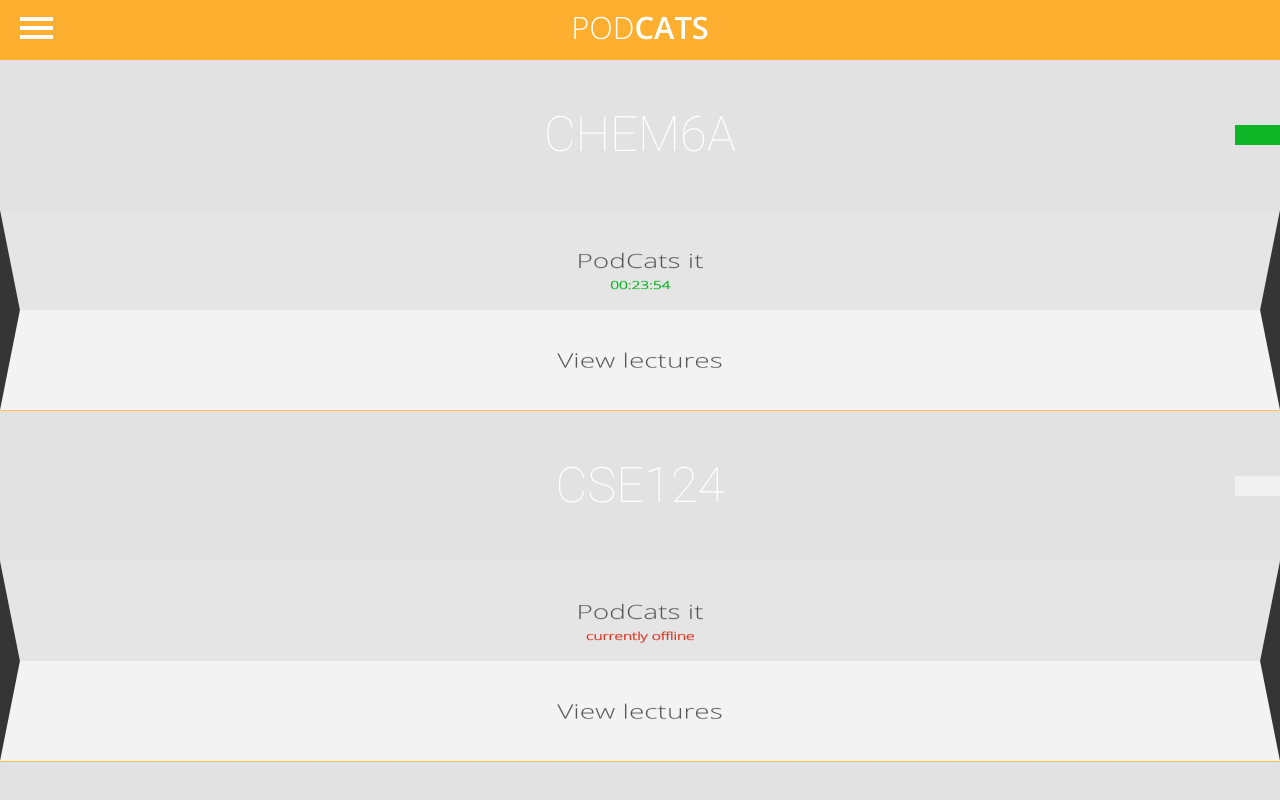
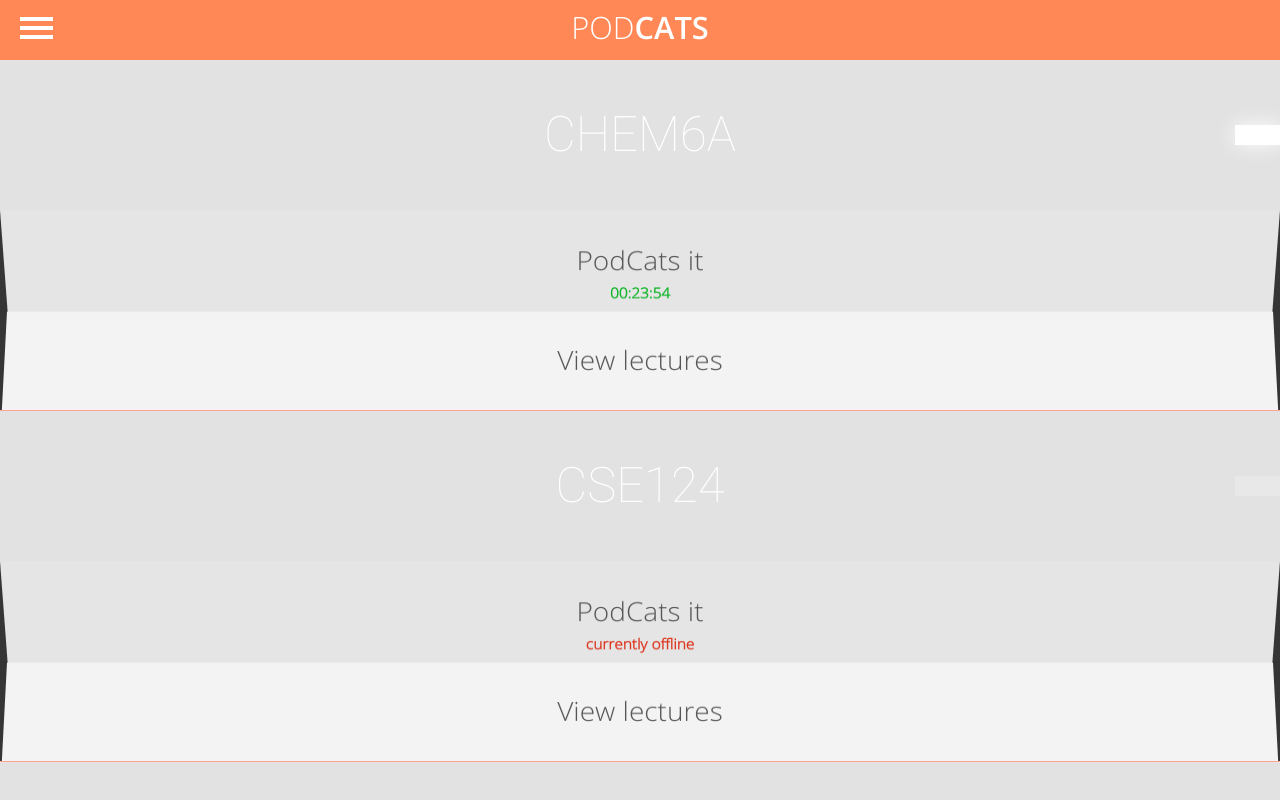
Before and after one commit to freeqinc/podcats, a website: page static/home.html in a window 1280 px wide. Shown: the top 800 px of the page. Drawn offline with nearby package versions, Linux system fonts and the light colour scheme.

Commit message:
OMG STUFF

```diff
--- a/static/home.html
+++ b/static/home.html
@@ -28,8 +28,9 @@
 			<div class="burger-2 burger-line"></div>
 			<div class="burger-3 burger-line"></div>
 		</div>
-		<div class="nav-logo">
+		<div class="nav-logo link-button">
 			POD<span class="logo-bold">CATS</span>
+			<a href="./home.html" class="hidden-link"></a>
 		</div>
 	</div>
 	<div class="navigation-expand">
--- a/static/js/course-fold.js
+++ b/static/js/course-fold.js
@@ -40,13 +40,13 @@ $(window).load(function() {
 			});
 
 			course.find('.course-expand-1').velocity('stop').velocity({
-				rotateX: '45deg',
+				rotateX: '20deg',
 			},{
 				duration: animateTime,
 			});
 
 			course.find('.course-expand-2').velocity('stop').velocity({
-				rotateX: '-45deg',
+				rotateX: '-20deg',
 			},{
 				duration: animateTime,
 			});
--- a/static/js/importnav.js
+++ b/static/js/importnav.js
@@ -5,8 +5,9 @@ function importnav(){
 	document.write("			<div class=\"burger-2 burger-line\"><\/div>");
 	document.write("			<div class=\"burger-3 burger-line\"><\/div>");
 	document.write("		<\/div>");
-	document.write("		<div class=\"nav-logo\">");
+	document.write("	<div class=\"nav-logo link-button\">");
 	document.write("			POD<span class=\"logo-bold\">CATS<\/span> ");
+	document.write("			<a href=\".\/home.html\" class=\"hidden-link\"><\/a>");
 	document.write("		<\/div>");
 	document.write("	<\/div>");
 	document.write("	<div class=\"navigation-expand\">");
--- a/static/style/style.css
+++ b/static/style/style.css
@@ -88,6 +88,10 @@ input {
 	outline: none;
 }
 
+.link-button{
+	cursor: pointer;
+}
+
 
 html, body {
 	height: 100%;
@@ -102,7 +106,8 @@ html, body {
 body {
 	height: 100%;
 	width: 100%;
-	background-color: #FFAF30;
+	/*background-color: #FFAF30;*/
+	background: #FF8856;
 	position: relative;
 }
 
@@ -111,7 +116,8 @@ body {
 	width: 100%;
 	position: fixed;
 	height: 60px;
-	background: #FFAF30;
+	/*background-color: #FFAF30;*/
+	background: #FF8856;
 	z-index: 9999;
 }
 
@@ -122,6 +128,7 @@ body {
 	width: 33px;
 	height: 22px;
 	cursor: pointer;
+	z-index: 2;
 }
 
 .burger-line{
@@ -142,13 +149,13 @@ body {
 }
 
 .nav-logo{
-	width: 100%;
+	width: 180px;
+	margin: 0 auto;
 	text-align: center;
-	right: 20px;
-	height: 60px;
 	line-height: 55px;
 	color: #FFFFFF;
 	font-size: 2.2em;
+	z-index: 0;
 }
 
 .logo-bold{
@@ -182,7 +189,7 @@ body {
 }
 
 .navigation-button:hover{
-	color: #FFAF30;
+	color: #353535;
 }
 
 /* PAGE GENERAL STYLES */
@@ -201,7 +208,8 @@ body {
 	width: 100%;
 	height: 150px;
 	line-height: 150px;
-	border-bottom: 1px solid #FFC150;
+	/*border-bottom: 1px solid #FFC150;*/
+	border-bottom: 1px solid #FFA393;
 	overflow: hidden;
 	font-size: 3.5em;
 	color: #ffffff;
@@ -214,7 +222,7 @@ body {
 	top: 65px;
 	width: 45px;
 	height: 20px;
-	background: rgba(255,255,255,0.5);
+	background: rgba(255,255,255,0.2);
 }
 
 .course-expand{
@@ -242,15 +250,15 @@ body {
 	-moz-box-shadow:    inset 0 0 10px #000000;
 	-webkit-box-shadow: inset 0 0 10px #000000;
 	border-top: 142px solid transparent;
-	border-right: 20px solid #353535;
-	border-left: 20px solid #353535;
+	border-right: 10px solid #353535;
+	border-left: 10px solid #353535;
 	cursor: pointer;
 }
 
 
 .course-expand-2{
 	position: absolute;
-	bottom: 0;
+	bottom: -35px;
 	background: #f3f3f3;
 	width: 100%;
 	height: 142px;
@@ -261,8 +269,8 @@ body {
 	-moz-box-sizing:border-box;
 	-webkit-box-sizing:border-box;
 	border-bottom: 142px solid transparent;
-	border-right: 20px solid #353535;
-	border-left: 20px solid #353535;
+	border-right: 7px solid #353535;
+	border-left: 7px solid #353535;
 	cursor: pointer;
 }
 
@@ -270,7 +278,7 @@ body {
 	position: absolute;
 	width: 100%;
 	height: 142px;
-	top: -142px;
+	top: -160px;
 	font-size: 2em;
 	line-height: 142px;
 }
@@ -279,7 +287,7 @@ body {
 	position: absolute;
 	width: 100%;
 	height: 142px;
-	top: 0px;
+	top: -20px;
 	font-size: 2em;
 	line-height: 142px;
 }
@@ -299,5 +307,6 @@ body {
 }
 
 .course-tag-ex{
-	background: #0EB527
+	background: #FFFFFF;
+	box-shadow: 0px 0px 20px #FFFFFF;
 }
```
Also changed, not shown: static/podcatsit.html (+12 -2 lines), static/style/podcastit.css (added, +31 -0 lines), 1 other file.
